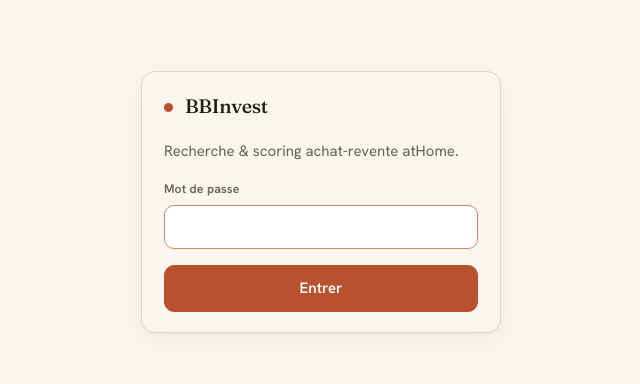
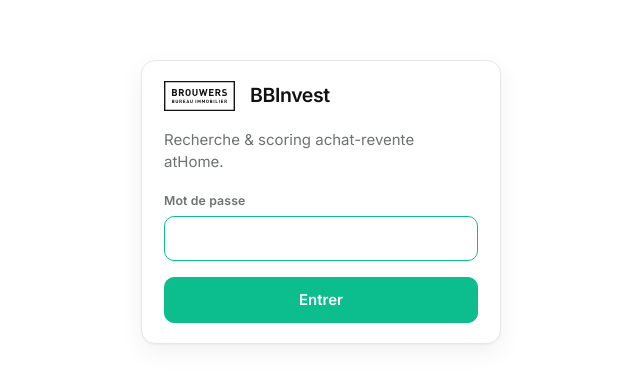
Before and after one commit to vincentrmn/scout, a Next.js app: page /login in a window 1280 px wide. Shown: the part 198-582 px from the top of the page, without its empty margins (319-959 px from the left). Built offline with nearby package versions, Linux system fonts and the light colour scheme.

Commit message:
sprint 5 refonte graphique

```diff
--- a/src/app/globals.css
+++ b/src/app/globals.css
@@ -1,18 +1,16 @@
-@import url('https://fonts.googleapis.com/css2?family=Fraunces:opsz,wght@9..144,400;9..144,500;9..144,600&family=Hanken+Grotesk:wght@400;500;600;700&family=IBM+Plex+Mono:wght@400;500;600&display=swap');
+@import url('https://fonts.googleapis.com/css2?family=Inter:wght@400;500;600;700&display=swap');
 
 :root {
-  --paper: #faf6ef;
-  --paper-2: #f3ece0;
-  --ink: #211c16;
-  --ink-soft: #6a6055;
-  --line: #e2d8c8;
-  --clay: #b9512e;
-  --clay-soft: #c98a64;
-  --go: #3f7d4e;
-  --nego: #b07d23;
-  --pass: #9a9286;
+  --paper: #ffffff;        /* fond page + cartes */
+  --paper-2: #f4f6f5;      /* remplissage discret : inputs, chips, lignes détail, zebra */
+  --ink: #111111;          /* texte (= couleur du logo) */
+  --ink-soft: #6b7270;     /* texte secondaire, neutre */
+  --line: #e6e8e7;         /* bordures */
+  --green: #0cbd8e;        /* accent de marque BBI */
+  --green-ink: #07875f;    /* vert assombri pour texte/liens sur blanc (contraste) */
+  --green-soft: #e3f7f0;   /* teinte verte claire (focus, fonds légers) */
   --radius: 14px;
-  --shadow: 0 1px 2px rgba(33, 28, 22, 0.04), 0 8px 24px rgba(33, 28, 22, 0.05);
+  --shadow: 0 1px 2px rgba(17, 17, 17, 0.04), 0 8px 24px rgba(17, 17, 17, 0.06);
 }
 
 * { box-sizing: border-box; }
@@ -22,39 +20,45 @@
   padding: 0;
   background: var(--paper);
   color: var(--ink);
-  font-family: 'Hanken Grotesk', system-ui, sans-serif;
+  font-family: 'Inter', system-ui, -apple-system, sans-serif;
   font-size: 15px;
   line-height: 1.5;
   -webkit-font-smoothing: antialiased;
 }
 
-body {
-  background-image:
-    radial-gradient(1200px 600px at 85% -10%, rgba(201, 138, 100, 0.10), transparent 60%),
-    radial-gradient(900px 500px at -10% 110%, rgba(63, 125, 78, 0.06), transparent 60%);
-  min-height: 100vh;
-}
+body { min-height: 100vh; }
 
-a { color: var(--clay); text-decoration: none; }
+a { color: var(--green-ink); text-decoration: none; }
 a:hover { text-decoration: underline; }
 
-h1, h2, h3 { font-family: 'Fraunces', Georgia, serif; font-weight: 500; letter-spacing: -0.01em; margin: 0; }
+h1, h2, h3 { font-family: inherit; font-weight: 700; letter-spacing: -0.02em; margin: 0; }
 h1 { font-size: 1.9rem; }
-h2 { font-size: 1.3rem; }
+h2 { font-size: 1.3rem; font-weight: 600; }
+h3 { font-weight: 600; }
 
-.mono { font-family: 'IBM Plex Mono', ui-monospace, monospace; }
+/* .mono ne change plus la famille (police unique Inter) : il aligne juste les chiffres */
+.mono { font-variant-numeric: tabular-nums; }
 .muted { color: var(--ink-soft); }
 
 .wrap { max-width: 1040px; margin: 0 auto; padding: 28px 22px 80px; }
 
 .topbar {
-  display: flex; align-items: baseline; justify-content: space-between;
-  gap: 16px; padding-bottom: 18px; margin-bottom: 26px;
+  display: flex; align-items: center; justify-content: space-between;
+  gap: 16px; flex-wrap: wrap; padding-bottom: 18px; margin-bottom: 26px;
   border-bottom: 1px solid var(--line);
 }
-.brand { display: flex; align-items: baseline; gap: 12px; }
-.brand .dot { width: 9px; height: 9px; border-radius: 50%; background: var(--clay); display: inline-block; transform: translateY(-1px); }
-.brand small { font-family: 'IBM Plex Mono', monospace; color: var(--ink-soft); letter-spacing: 0.04em; }
+
+/* Marque : le logo Brouwers est injecté ici → présent sur toute page utilisant .brand */
+.brand { display: flex; align-items: center; gap: 14px; min-width: 0; }
+.brand::before {
+  content: "";
+  display: inline-block;
+  width: 72px; height: 30px;
+  flex-shrink: 0;
+  background: url('/brouwers-logo.svg') left center / contain no-repeat;
+}
+.brand .dot { display: none; }   /* ancien point décoratif remplacé par le logo */
+.brand small { color: var(--ink-soft); letter-spacing: 0.04em; }
 
 .card {
   background: var(--paper);
@@ -77,7 +81,7 @@
   background: var(--paper-2); color: var(--ink);
   border: 1px solid var(--line); border-radius: 10px; outline: none;
 }
-input:focus, select:focus { border-color: var(--clay-soft); background: #fff; }
+input:focus, select:focus { border-color: var(--green); background: #fff; }
 
 .row { display: flex; gap: 12px; flex-wrap: wrap; }
 .row > div { flex: 1; min-width: 140px; }
@@ -89,41 +93,46 @@
   border: 1px solid var(--line); background: var(--paper-2); font-size: 0.85rem; font-weight: 600;
   color: var(--ink-soft); transition: all 0.12s ease;
 }
-.chip.on { background: var(--ink); color: var(--paper); border-color: var(--ink); }
+.chip.on { background: var(--ink); color: #fff; border-color: var(--ink); }
 
 .btn {
   display: inline-flex; align-items: center; gap: 8px; cursor: pointer;
   padding: 11px 18px; border-radius: 10px; border: 1px solid var(--ink);
-  background: var(--ink); color: var(--paper); font: inherit; font-weight: 600;
+  background: var(--ink); color: #fff; font: inherit; font-weight: 600;
   transition: transform 0.08s ease, opacity 0.12s ease;
 }
 .btn:hover { opacity: 0.92; }
 .btn:active { transform: translateY(1px); }
 .btn.ghost { background: transparent; color: var(--ink); }
-.btn.clay { background: var(--clay); border-color: var(--clay); color: #fff; }
+/* Variante accent : vert BBI (conserve l'ancien nom .clay pour ne rien casser, + alias .green) */
+.btn.clay, .btn.green { background: var(--green); border-color: var(--green); color: #fff; }
 .btn[disabled] { opacity: 0.5; cursor: default; }
 
 table { width: 100%; border-collapse: collapse; font-size: 0.9rem; }
 th, td { text-align: left; padding: 11px 10px; border-bottom: 1px solid var(--line); }
 th { font-size: 0.74rem; text-transform: uppercase; letter-spacing: 0.06em; color: var(--ink-soft); font-weight: 700; }
-td.num, th.num { text-align: right; font-family: 'IBM Plex Mono', monospace; }
+td.num, th.num { text-align: right; font-variant-numeric: tabular-nums; }
 
-.verdict { font-family: 'IBM Plex Mono', monospace; font-weight: 600; font-size: 0.78rem; padding: 3px 9px; border-radius: 6px; }
-.verdict.GO { background: rgba(63,125,78,0.13); color: var(--go); }
-.verdict.NEGOCIER { background: rgba(176,125,35,0.14); color: var(--nego); }
-.verdict.PASS { background: rgba(154,146,134,0.16); color: var(--pass); }
+/* Verdicts — palette stricte noir/blanc/vert */
+.verdict {
+  display: inline-block; font-weight: 700; font-size: 0.72rem;
+  letter-spacing: 0.04em; padding: 4px 10px; border-radius: 999px;
+}
+.verdict.GO { background: var(--green); color: #fff; }
+.verdict.NEGOCIER { background: #fff; color: var(--ink); border: 1.5px solid var(--ink); }
+.verdict.PASS { background: var(--paper-2); color: var(--ink-soft); }
 
 .list-item {
   display: flex; align-items: center; justify-content: space-between; gap: 14px;
   padding: 14px 16px; border: 1px solid var(--line); border-radius: 12px; background: var(--paper);
   margin-bottom: 10px; transition: border-color 0.12s ease;
 }
-.list-item:hover { border-color: var(--clay-soft); }
-.badge { font-family: 'IBM Plex Mono', monospace; font-size: 0.72rem; padding: 2px 8px; border-radius: 6px; background: var(--paper-2); color: var(--ink-soft); }
+.list-item:hover { border-color: var(--green); }
+.badge { font-size: 0.72rem; font-variant-numeric: tabular-nums; padding: 2px 8px; border-radius: 6px; background: var(--paper-2); color: var(--ink-soft); }
 
 .center-screen { min-height: 100vh; display: grid; place-items: center; padding: 22px; }
 .login-card { width: 100%; max-width: 360px; }
-.error { color: var(--clay); font-size: 0.85rem; margin-top: 8px; }
+.error { color: var(--ink); font-weight: 600; font-size: 0.85rem; margin-top: 8px; }
 .empty { color: var(--ink-soft); font-style: italic; padding: 24px 0; }
 
 /* --------------------------------------------------------------------------
@@ -147,9 +156,8 @@
 }
 
 .zone-picker__city > legend {
-  font-family: 'Fraunces', Georgia, serif;
   font-size: 1.05rem;
-  font-weight: 500;
+  font-weight: 600;
   padding: 0 8px;
   color: var(--ink);
 }
@@ -200,14 +208,14 @@
   transition: transform 0.18s ease, background 0.18s ease;
 }
 .toggle-switch input:checked + .toggle-switch__slider {
-  background: var(--clay);
-  border-color: var(--clay);
+  background: var(--green);
+  border-color: var(--green);
 }
 .toggle-switch input:checked + .toggle-switch__slider::before {
   transform: translateX(calc(var(--w) - var(--h)));
   background: #fff;
 }
 .toggle-switch input:focus-visible + .toggle-switch__slider {
-  outline: 2px solid var(--clay-soft);
+  outline: 2px solid var(--green);
   outline-offset: 2px;
 }
--- a/src/app/runs/[id]/page.tsx
+++ b/src/app/runs/[id]/page.tsx
@@ -65,7 +65,7 @@
       {!run && <p className="empty">Chargement…</p>}
 
       {run?.status === "running" && (
-        <div className="card"><p style={{ margin: 0 }}>⏳ Scraping en cours via n8n… (rafraîchissement auto)</p></div>
+        <div className="card"><p style={{ margin: 0 }}>⏳ Scraping en cours… (rafraîchissement auto)</p></div>
       )}
       {run?.status === "error" && (
         <div className="card"><p className="error" style={{ margin: 0 }}>Erreur : {run.error}</p></div>
```
Also changed, not shown: brouwers-logo.svg (added), 1 other file (tests, documents, lock files or other folders).
